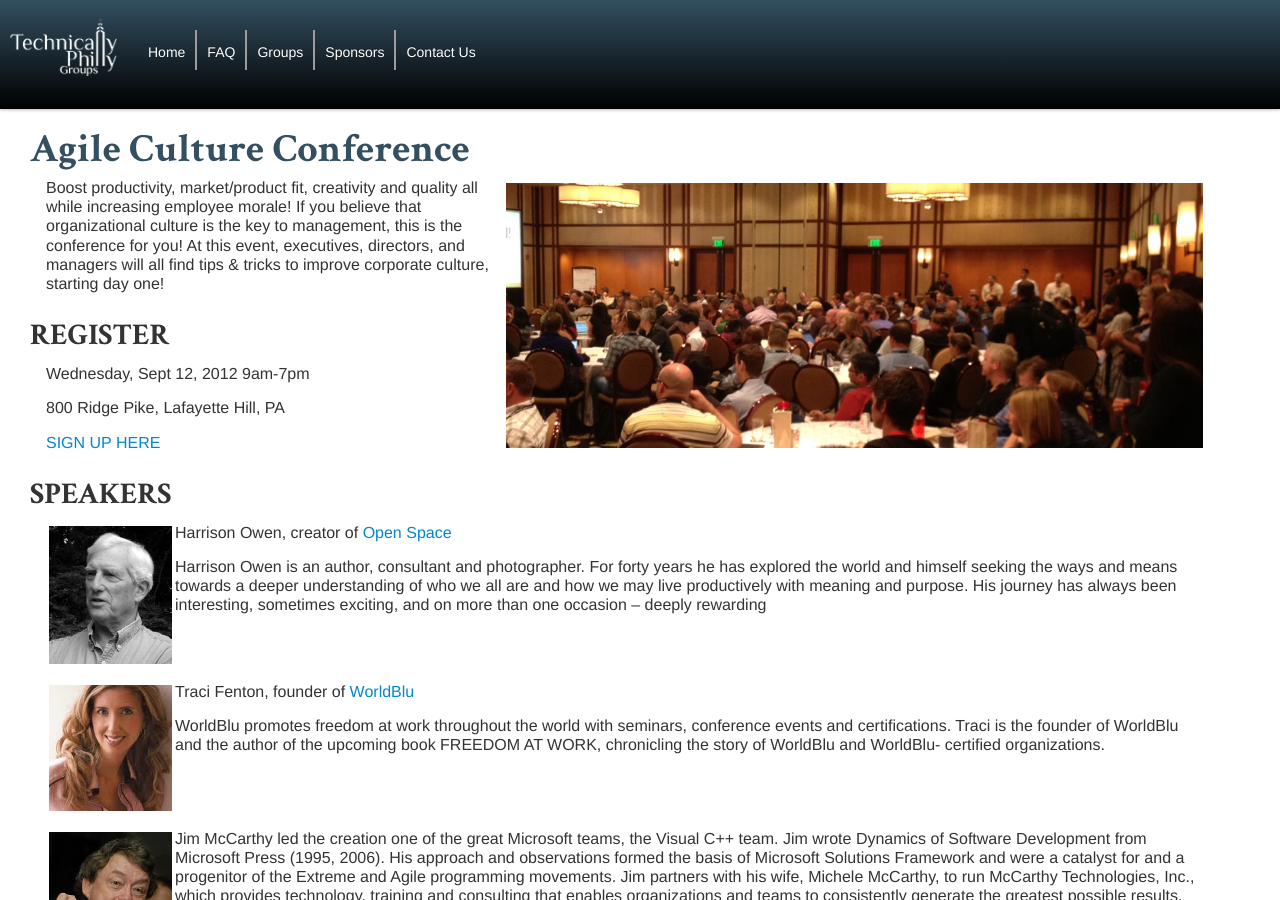
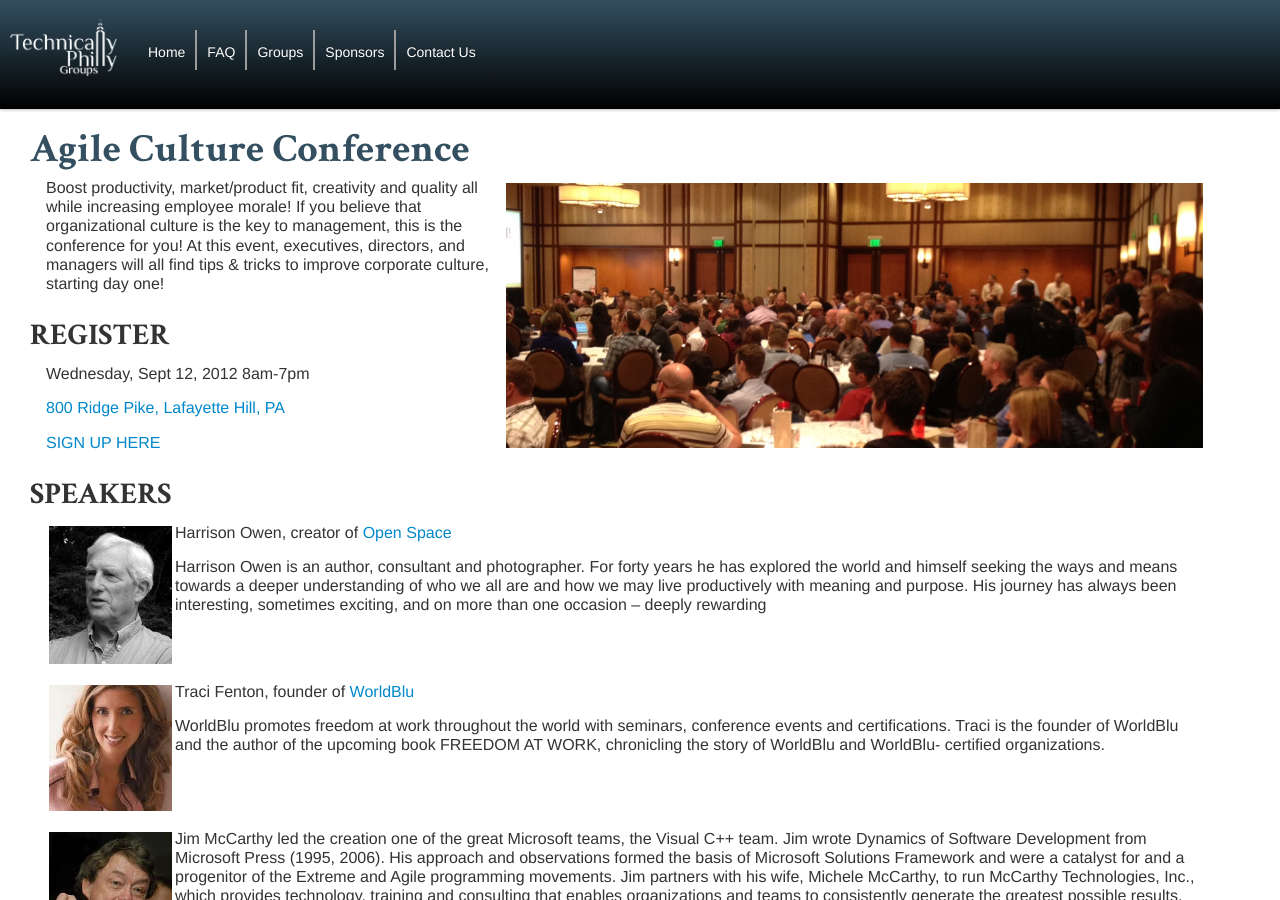
Before and after one commit to TechnicallyPhillyGroups/technicallyphillygroups.github.com, a Jekyll site: the page built from agile-culture-conf.md, in a window 1280 px wide and 900 px high. Built offline with Jekyll 4.4.1, drawn with Linux system fonts in a browser that asks for light colours; nearby versions of some CDN libraries.

Commit message:
added hyperlink to venue

```diff
--- a/agile-culture-conf.md
+++ b/agile-culture-conf.md
@@ -7,9 +7,9 @@
 REGISTER
 ========
 
-Wednesday, Sept 12, 2012 9am-7pm
+Wednesday, Sept 12, 2012 8am-7pm
 
-800 Ridge Pike, Lafayette Hill, PA
+<a href="http://www.aceconferencecenter.com/index.php">800 Ridge Pike, Lafayette Hill, PA</a>
 
 <a href="https://www.brownpapertickets.com/event/249645">SIGN UP HERE</a>
 
```
